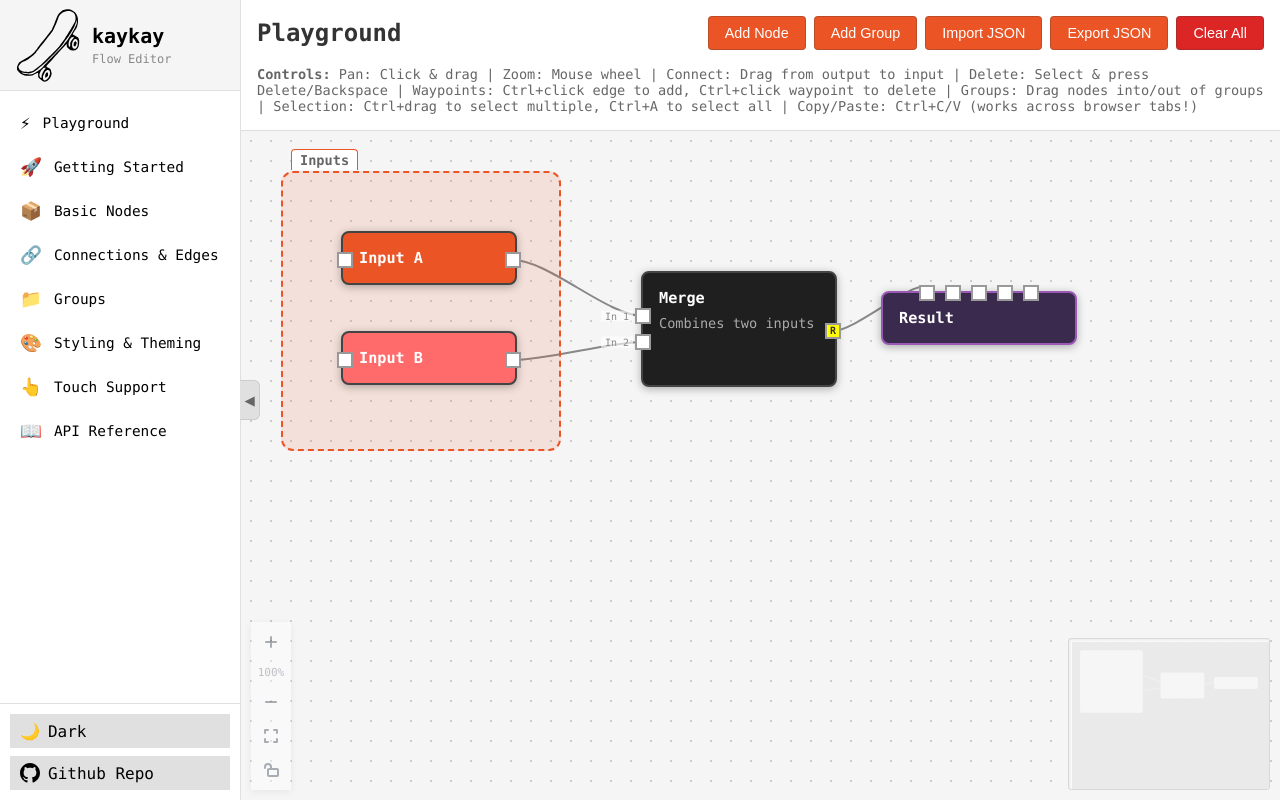
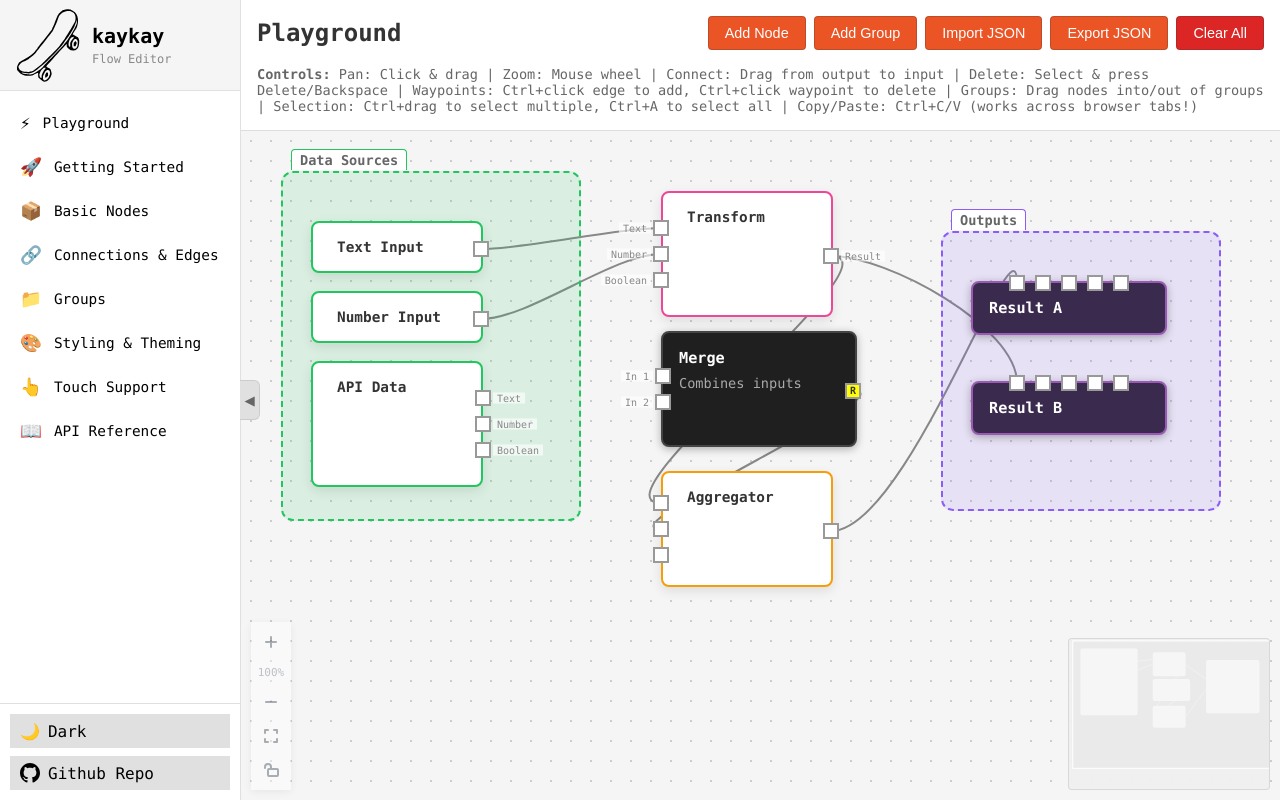
Before and after one commit to rakunlabs/kaykay, a SvelteKit app: page /playground in a window 1280 px wide. Built offline with nearby package versions, Linux system fonts and the light colour scheme.

Commit message:
fix: update playground
Signed-off-by: Eray Ates <eates23@gmail.com>

```diff
--- a/src/lib/components/Canvas.svelte
+++ b/src/lib/components/Canvas.svelte
@@ -243,6 +243,13 @@
 		if ((e.ctrlKey || e.metaKey) && e.key === 'a') {
 			e.preventDefault();
 			flow.selected_node_ids = new Set(flow.nodes.map((n) => n.id));
+			return;
+		}
+
+		// Log selected nodes and edges as JSON
+		if ((e.ctrlKey || e.metaKey) && e.key === 'l') {
+			e.preventDefault();
+			flow.logSelected();
 			return;
 		}
 
--- a/src/lib/stores/flow.svelte.ts
+++ b/src/lib/stores/flow.svelte.ts
@@ -509,6 +509,46 @@ export class FlowState {
 		edge_ids.forEach((id) => this.removeEdge(id));
 
 		this.callbacks.on_delete?.(node_ids, edge_ids);
+	}
+
+	// Log selected nodes and edges as JSON to console
+	logSelected(): void {
+		const selected_nodes = this.nodes
+			.filter((n) => this.selected_node_ids.has(n.id))
+			.map((n) => ({
+				id: n.id,
+				type: n.type,
+				position: { ...n.position },
+				data: { ...n.data },
+				width: n.width,
+				height: n.height,
+				parent_id: n.parent_id,
+				z_index: n.z_index,
+			}));
+
+		const selected_edges = this.edges
+			.filter((e) => this.selected_edge_ids.has(e.id))
+			.map((e) => ({
+				id: e.id,
+				source: e.source,
+				source_handle: e.source_handle,
+				target: e.target,
+				target_handle: e.target_handle,
+				type: e.type,
+				label: e.label,
+				waypoints: e.waypoints,
+				style: e.style,
+				animated: e.animated,
+				color: e.color,
+			}));
+
+		const output = {
+			nodes: selected_nodes,
+			edges: selected_edges,
+		};
+
+		console.log('Selected nodes and edges:');
+		console.log(JSON.stringify(output, null, 2));
 	}
 
 	// ============ Lock State ============
--- a/src/routes/playground/+page.svelte
+++ b/src/routes/playground/+page.svelte
@@ -7,71 +7,143 @@
 	import GroupNode from '../../lib/components/GroupNode.svelte';
 	import Minimap from '../../lib/components/Minimap.svelte';
 	import Controls from '../../lib/components/Controls.svelte';
+	// Additional node types
+	import LabeledNode from '../examples/nodes/LabeledNode.svelte';
+	import DataSourceNode from '../examples/nodes/DataSourceNode.svelte';
+	import InputNode from '../examples/nodes/InputNode.svelte';
+	import MultiHandleNode from '../examples/nodes/MultiHandleNode.svelte';
 
 	// Reference to canvas component
 	let canvasRef: ReturnType<typeof Canvas> | undefined;
 
-	// Define initial nodes
+	// Define initial nodes with diverse node types
 	let nodes: FlowNode[] = $state([
+		// Input group with various source nodes
 		{
 			id: 'group-1',
 			type: 'group',
 			position: { x: 40, y: 40 },
-			width: 280,
-			height: 280,
-			data: { label: 'Inputs', color: '#eb5425' }
+			width: 300,
+			height: 350,
+			data: { label: 'Data Sources', color: '#22c55e' }
 		},
 		{
 			id: 'node-1',
-			type: 'text',
-			position: { x: 60, y: 60 },
-			data: { label: 'Input A', color: '#eb5425' },
+			type: 'input',
+			position: { x: 30, y: 50 },
+			data: { label: 'Text Input' },
 			parent_id: 'group-1'
 		},
 		{
 			id: 'node-2',
-			type: 'text',
-			position: { x: 60, y: 160 },
-			data: { label: 'Input B', color: '#ff6b6b' },
+			type: 'input',
+			position: { x: 30, y: 120 },
+			data: { label: 'Number Input' },
 			parent_id: 'group-1'
 		},
 		{
 			id: 'node-3',
-			type: 'process',
-			position: { x: 400, y: 140 },
-			data: { operation: 'Merge', description: 'Combines two inputs' }
+			type: 'datasource',
+			position: { x: 30, y: 190 },
+			data: { label: 'API Data' },
+			parent_id: 'group-1'
+		},
+		// Processing nodes
+		{
+			id: 'node-4',
+			type: 'labeled',
+			position: { x: 420, y: 60 },
+			data: { label: 'Transform' }
 		},
 		{
-			id: 'node-4',
+			id: 'node-5',
+			type: 'process',
+			position: { x: 420, y: 200 },
+			data: { operation: 'Merge', description: 'Combines inputs' }
+		},
+		{
+			id: 'node-6',
+			type: 'multihandle',
+			position: { x: 420, y: 340 },
+			data: { label: 'Aggregator' }
+		},
+		// Output group
+		{
+			id: 'group-2',
+			type: 'group',
+			position: { x: 700, y: 100 },
+			width: 280,
+			height: 280,
+			data: { label: 'Outputs', color: '#8b5cf6' }
+		},
+		{
+			id: 'node-7',
 			type: 'output',
-			position: { x: 640, y: 160 },
-			data: { title: 'Result' }
+			position: { x: 30, y: 50 },
+			data: { title: 'Result A' },
+			parent_id: 'group-2'
+		},
+		{
+			id: 'node-8',
+			type: 'output',
+			position: { x: 30, y: 150 },
+			data: { title: 'Result B' },
+			parent_id: 'group-2'
 		}
 	]);
 
-	// Define initial edges
+	// Define initial edges connecting the nodes
 	let edges: FlowEdge[] = $state([
+		// Input to Transform (labeled node)
 		{
 			id: 'edge-1',
 			source: 'node-1',
 			source_handle: 'out',
-			target: 'node-3',
-			target_handle: 'input-1',
+			target: 'node-4',
+			target_handle: 'text',
 			type: 'bezier'
 		},
 		{
 			id: 'edge-2',
 			source: 'node-2',
 			source_handle: 'out',
-			target: 'node-3',
-			target_handle: 'input-2',
+			target: 'node-4',
+			target_handle: 'number',
 			type: 'bezier'
 		},
+		// Transform to Aggregator
 		{
-			id: 'edge-3',
-			source: 'node-3',
+			id: 'edge-5',
+			source: 'node-4',
+			source_handle: 'out',
+			target: 'node-6',
+			target_handle: 'in-1',
+			type: 'bezier'
+		},
+		// Process to Aggregator
+		{
+			id: 'edge-6',
+			source: 'node-5',
 			source_handle: 'output',
-			target: 'node-4',
+			target: 'node-6',
+			target_handle: 'in-2',
+			type: 'bezier'
+		},
+		// Aggregator to Output
+		{
+			id: 'edge-7',
+			source: 'node-6',
+			source_handle: 'out',
+			target: 'node-7',
+			target_handle: 'in',
+			type: 'bezier'
+		},
+		// Transform directly to second output
+		{
+			id: 'edge-8',
+			source: 'node-4',
+			source_handle: 'out',
+			target: 'node-8',
 			target_handle: 'in',
 			type: 'bezier'
 		}
@@ -82,8 +154,24 @@
 		text: TextNode,
 		process: ProcessNode,
 		output: OutputNode,
-		group: GroupNode
+		group: GroupNode,
+		labeled: LabeledNode,
+		datasource: DataSourceNode,
+		input: InputNode,
+		multihandle: MultiHandleNode
 	};
+
+	// Available node types for cycling when adding new nodes
+	const addableNodeTypes = [
+		{ type: 'text', data: (n: number) => ({ label: `Text ${n}`, color: '#eb5425' }) },
+		{ type: 'input', data: (n: number) => ({ label: `Input ${n}` }) },
+		{ type: 'labeled', data: (n: number) => ({ label: `Labeled ${n}` }) },
+		{ type: 'datasource', data: (n: number) => ({ label: `Source ${n}` }) },
+		{ type: 'process', data: (n: number) => ({ operation: `Process ${n}`, description: 'Custom process' }) },
+		{ type: 'multihandle', data: (n: number) => ({ label: `Multi ${n}` }) },
+		{ type: 'output', data: (n: number) => ({ title: `Output ${n}` }) }
+	];
+	let nodeTypeIndex = 0;
 
 	// Canvas configuration
 	const config = {
@@ -108,18 +196,24 @@
 		}
 	};
 
-	// Add new node function
+	// Add new node function - cycles through different node types
 	function addNode() {
 		const flow = canvasRef?.getFlow();
 		if (!flow) return;
 
+		const nodeConfig = addableNodeTypes[nodeTypeIndex];
+		const nodeCount = flow.nodes.filter(n => n.type === nodeConfig.type).length + 1;
+
 		const newNode: FlowNode = {
-			id: `node-${Date.now()}`,
-			type: 'text',
-			position: { x: 100 + Math.random() * 200, y: 100 + Math.random() * 200 },
-			data: { label: `Node ${flow.nodes.length + 1}`, color: '#22c55e' }
+			id: '',  // Auto-generate ID
+			type: nodeConfig.type,
+			position: { x: 100 + Math.random() * 300, y: 100 + Math.random() * 300 },
+			data: nodeConfig.data(nodeCount)
 		};
 		flow.addNode(newNode);
+
+		// Cycle to next node type
+		nodeTypeIndex = (nodeTypeIndex + 1) % addableNodeTypes.length;
 	}
 
 	// Add new group function
```
